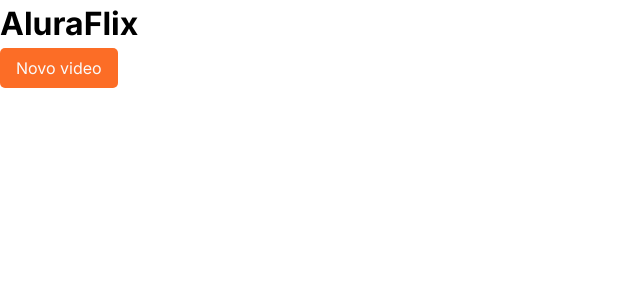
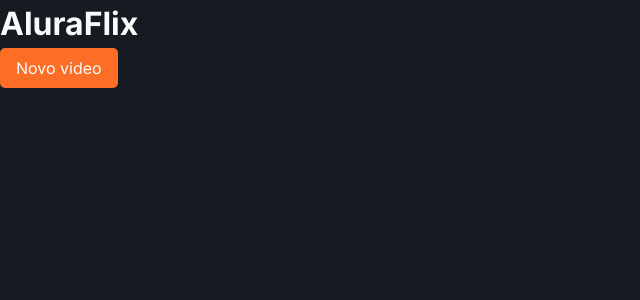
Before and after one commit to colmenareshr/aluraflix, a React (Vite) app: page / in a window 1280 px wide. Shown: the top 300 px of the page, without its empty margins (0-640 px from the left). Built offline with nearby package versions, Linux system fonts and the light colour scheme.

Commit message:
add Global and variables styled components

```diff
--- a/src/components/Global.js
+++ b/src/components/Global.js
@@ -1,4 +1,7 @@
 import { createGlobalStyle } from 'styled-components';
+import { Colors } from './UI/variables';
+
+
 
 export const GlobalStyle = createGlobalStyle`
   *,
@@ -18,8 +21,10 @@ export const GlobalStyle = createGlobalStyle`
   }
 
   body {
+    background-color: ${Colors.darkBackground};
     font-family: Inter, sans-serif;
     line-height: 1.5;
+    color: ${Colors.textColor};
     -webkit-font-smoothing: antialiased;
   }
 
@@ -40,7 +45,3 @@ export const GlobalStyle = createGlobalStyle`
     isolation: isolate;
   }
 `;
-
-export const Colors = {
-  primary: ''
-}
--- /dev/null
+++ b/src/components/UI/variables.js
@@ -0,0 +1,10 @@
+export const Colors = {
+  darkBackground: '#161b22',
+  textColor: '#fafafa',
+  primaryBtn: '#fafafa',
+  textPrimaryBtn: '#0d1117',
+  primaryBtnHover: 'rgba(250,250,250,0.8)',
+  secondaryBtn: '#333333',
+  secondaryBtnHover: 'rgba(51,51,51,0.8)',
+  textSecondaryBtn: '#c9d1d9',
+};
```
